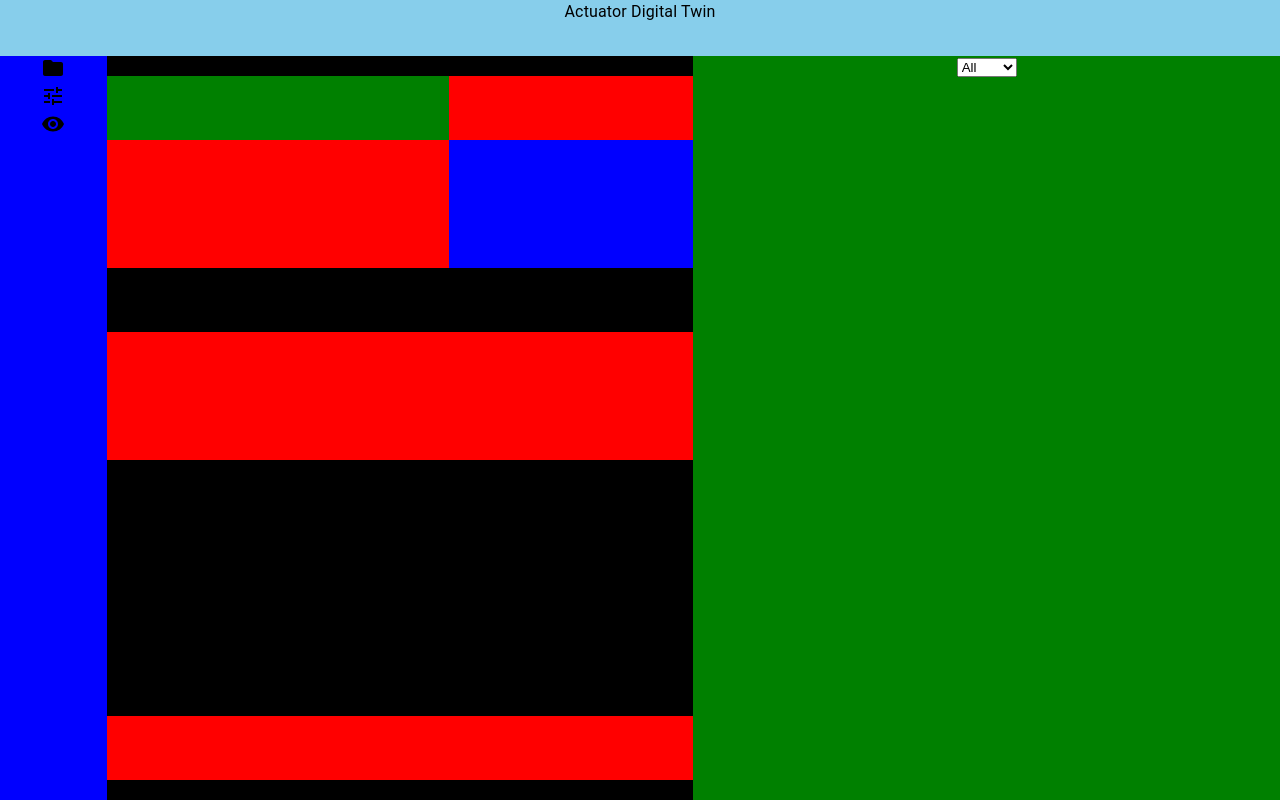
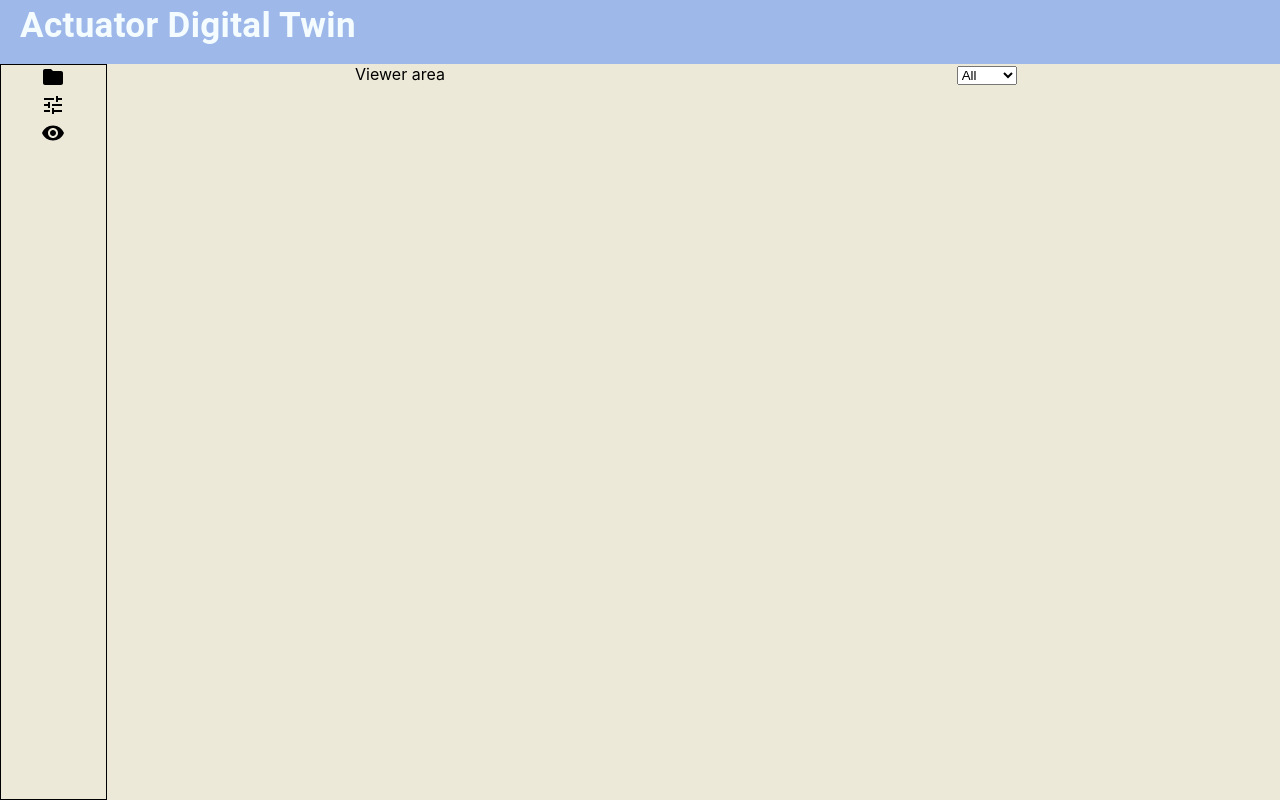
Before and after one commit to adesh6601/digital-twin, a React (Create React App) app: page / in a window 1280 px wide. Built offline with nearby package versions, Linux system fonts and the light colour scheme.

Commit message:
updated-main

```diff
--- a/src/component/Home.js
+++ b/src/component/Home.js
@@ -1,32 +1,62 @@
 import { Grid, Typography } from "@mui/material";
-import makeStyles from '@mui/styles/makeStyles'
+import makeStyles from "@mui/styles/makeStyles";
 import React from "react";
 import SideBar from "./SideBar";
 import Graphs from "./Graphs";
 import ActuatorInfo from "./ActuatorInfo";
 
 const useStyles = makeStyles({
-  titleBar : {
-    backgroundColor : "skyblue", height : '7vh', fontSize : '1rem'
-  }
+  titleBarCSS: {
+    backgroundColor: "#9eb9e9",
+    height: "8vh",
+  },
+  SideBarCSS: {
+    backgroundColor: "#ece9d9",
+    height: "92vh",
+  },
+  viewerAreaCSS: {
+    backgroundColor: "#ece9d9",
+    height: "92vh",
+  },
+  graphsAreaCSS: {
+    backgroundColor: "#ece9d9",
+    height: "92vh",
+  },
 });
 
 function Home() {
-  const classes = useStyles()
+  const classes = useStyles();
   return (
     <div>
-      <Grid item xs={12} className={classes.titleBar}>
-          <Typography> Actuator Digital Twin </Typography>
+      <Grid item xs={12} className={classes.titleBarCSS}>
+        <Typography
+          style={{
+            fontSize: "35px",
+            fontWeight: "bold",
+            textAlign: "left",
+            marginLeft: "20px",
+            color: "#f4fcff",
+          }}
+        >
+          Actuator Digital Twin
+        </Typography>
       </Grid>
-      <Grid container item xs = {12}>
-        <Grid item xs = {1} style = {{backgroundColor : "blue", height : "93vh"}}>
-          <SideBar/>
+      <Grid
+        container
+        item
+        xs={12}
+      >
+        <Grid item xs={1} className={classes.SideBarCSS} style={{
+          border: "0.5px solid black", // Make the border visible
+        }}>
+          <SideBar />
         </Grid>
-        <Grid item xs = {5.5} style = {{backgroundColor : "white"}}>
-          <ActuatorInfo/>
+        <Grid item xs={5.5} className={classes.viewerAreaCSS}>
+          Viewer area
+          {/* <ActuatorInfo/> */}
         </Grid>
-        <Grid item xs = {5.5} style = {{backgroundColor : "green"}}>
-          <Graphs/>
+        <Grid item xs={5.5} className={classes.graphsAreaCSS}>
+          <Graphs />
         </Grid>
       </Grid>
     </div>
```
